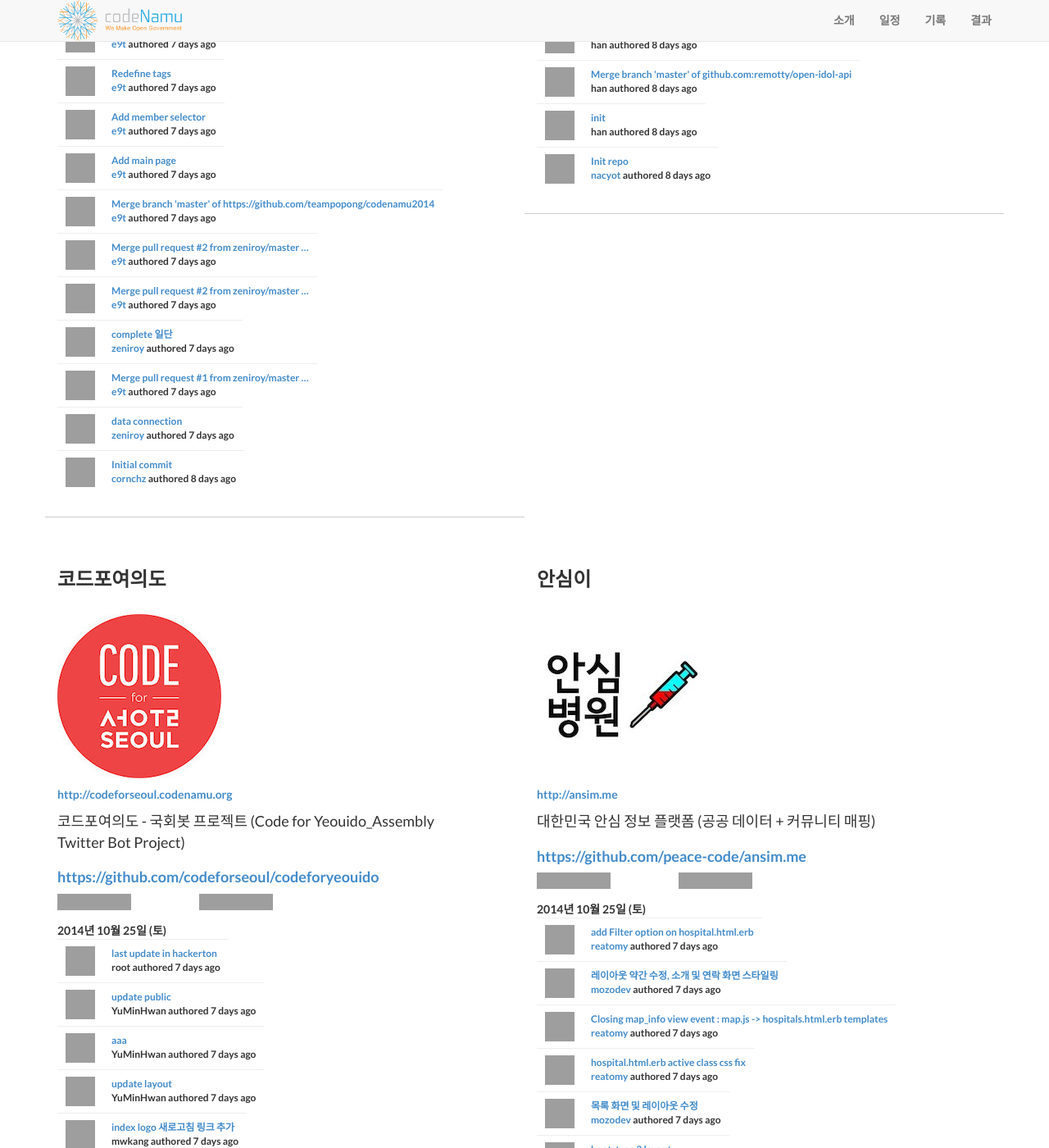
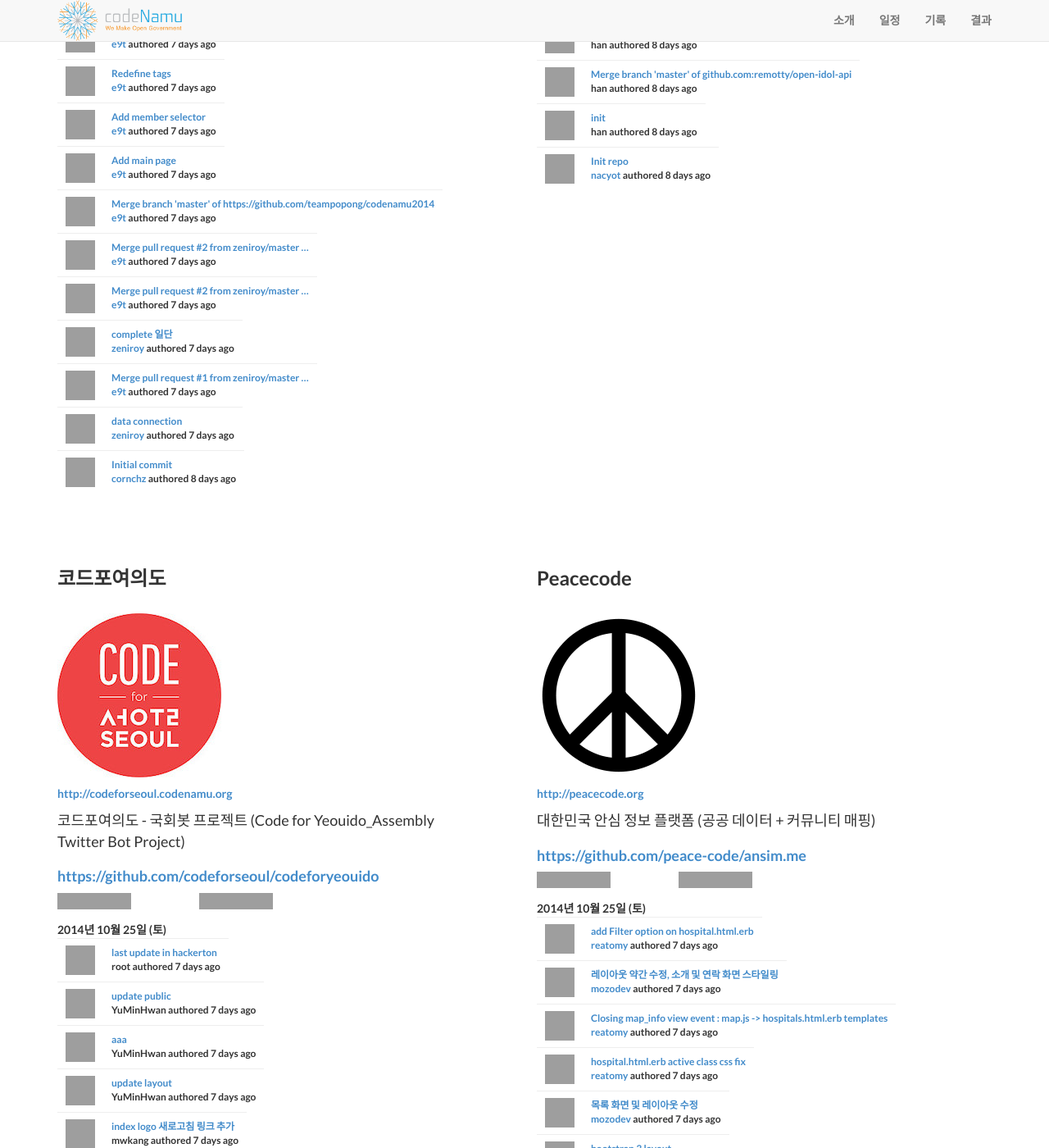
Before and after one commit to creativecommonskorea/2014-codenamu-hackathon, a Jekyll site: the page built from results.html, in a window 1280 px wide and 1400 px high, scrolled down 2461 px, cut to the strip 0-1400 px from the top of the window. Shown: the whole strip at 82% size. Built offline with Jekyll 4.4.1, drawn with Linux system fonts in a browser that asks for light colours; grey boxes are pictures that could not be loaded.

Commit message:
결과 후기 마크업, 피스코드 로고 및 홈페이 수정

```diff
--- a/css/main.scss
+++ b/css/main.scss
@@ -273,7 +273,6 @@
 	padding-right: 6em;
 	padding-bottom: 2em;
 	margin-bottom: 3em;
-	border-bottom: 1px solid #ccc;
 }
 
 .iwantu {
--- a/results.html
+++ b/results.html
@@ -57,9 +57,9 @@
   </div>
 
   <div class="col-lg-6 team">
-    <h3 class="section-heading">안심이</h3>
-    <p><img src="/img/ansim.jpg" class="img-responsive"></p>
-    <p><a href="http://ansim.me">http://ansim.me</a></p>
+    <h3 class="section-heading">Peacecode</h3>
+    <p><img src="/img/peacecode.png" class="img-responsive"></p>
+    <p><a href="http://peacecode.org">http://peacecode.org</a></p>
     <p class="lead">대한민국 안심 정보 플랫폼 (공공 데이터 + 커뮤니티 매핑)</p>
     <h4><a href="https://github.com/peace-code/ansim.me">https://github.com/peace-code/ansim.me</a></h4>
     <iframe src="http://ghbtns.com/github-btn.html?user=peace-code&repo=ansim.me&type=watch&count=true&size=large"
@@ -71,7 +71,7 @@
   </div>
 
 </div>
-<div class="row">
+<div class="row clearfix">
   <div class="col-lg-6 team">
     <h3 class="section-heading">서울맑음</h3>
     <p><img src="/img/codeforseoul.jpg" alt="code for seoul" class="img-responsive"></p>
@@ -100,8 +100,10 @@
   {% include team-5.html %}
 
   </div>
+</div>
 
-    <div class="clearfix">
+
+<div class="row clearfix">
   <h3 style="padding-left: .5em;">후기 - 좋았던 점</h3>
   <div class="col-lg-4 team">
     <h4>개발, 공공데이터 측면</h4>
@@ -126,6 +128,7 @@
     <p>주변이 조용한 오마이스쿨에서 모인점.</p>
     <p>게임 재밌었어요.</p>
   </div>
+
   <div class="col-lg-4 team">
     <h4>감정, 느낀점 위주</h4>
     <p>같은팀+ 외부분들과 함께 작업하는 신선한 경험</p>
@@ -140,8 +143,8 @@
     <p>열린데이터가 중요하다는 것을 몸소 체험</p>
     <p>기존 있던 팀이랑 하는 것이 마음에 들었습니다.</p>
     <p>프로그램 취지가 좋아서인지 좋은 분들이 정말 많고, 또 실력도 다들 출중한 분들이어서 훌륭한 해커톤인것 같습니다.처음에 서먹했던 느낌이 주최 스텝분들의 적극적인 모습과 다른 참여자 분들의 열린 마인드등으로 금새 “훈훈”</p>
+  </div>
 
-    </div>
   <div class="col-lg-4 team">
     <h4>프로젝트 진행측면</h4>
     <p>새로운 팀원을 만난것.</p>
@@ -161,7 +164,7 @@
   </div>
 </div>
 
-  <div class="clearfix">
+<div class="row clearfix">
   <h3 style="padding-left: .5em;">후기 - 아쉬운 점</h3>
   <div class="col-lg-4 team">
     <h4>프로젝트 관련</h4>
@@ -173,6 +176,7 @@
     <p>내년에도 해커톤을 2박3일로 한다면, 술먹는것외에 프로그램들이 있었으면~!</p>
     <p>회고를 담날 아침에 하기보다는 화롯가에서?</p>
   </div>
+
   <div class="col-lg-4 team">
     <h4>물리적인 측면</h4>
     <p>좀더 다양한 스티커 제공!</p>
@@ -185,6 +189,7 @@
     <p>코딩 자체 시간이 약간 부족</p>
     <p>결과물에 대한 상품이 있으면 좋지 않을까요? 경쟁심리 자극!</p>
   </div>
+
   <div class="col-lg-4 team">
     <h4>그밖에 코멘트 </h4>
     <p>스텝분들 너무너무 고생많으셨어요~!</p>
```
Also changed, not shown: img/ansim.jpg (deleted), img/peacecode.png (added). Lines whose indentation alone changed are shown as unchanged.
